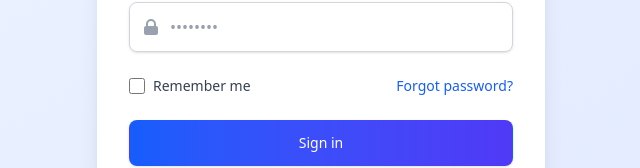
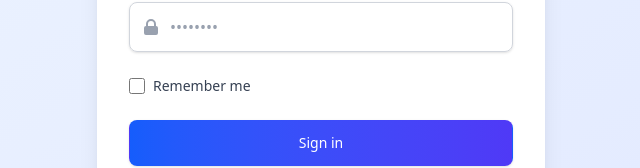
Before and after one commit to NajimuddinS/Refrd, a React (Vite) app in the folder client/: page /login in a window 1280 px wide. Shown: the part 372-540 px from the top of the page, without its empty margins (319-959 px from the left). Built offline with nearby package versions, Linux system fonts and the light colour scheme.

Commit message:
redirection fixed

```diff
--- a/client/src/components/Login.jsx
+++ b/client/src/components/Login.jsx
@@ -109,11 +109,6 @@
                     Remember me
                   </label>
                 </div>
-                <div className="text-sm">
-                  <Link to="/forgot-password" className="font-medium text-blue-600 hover:text-blue-500">
-                    Forgot password?
-                  </Link>
-                </div>
               </div>
 
               <div>
```
